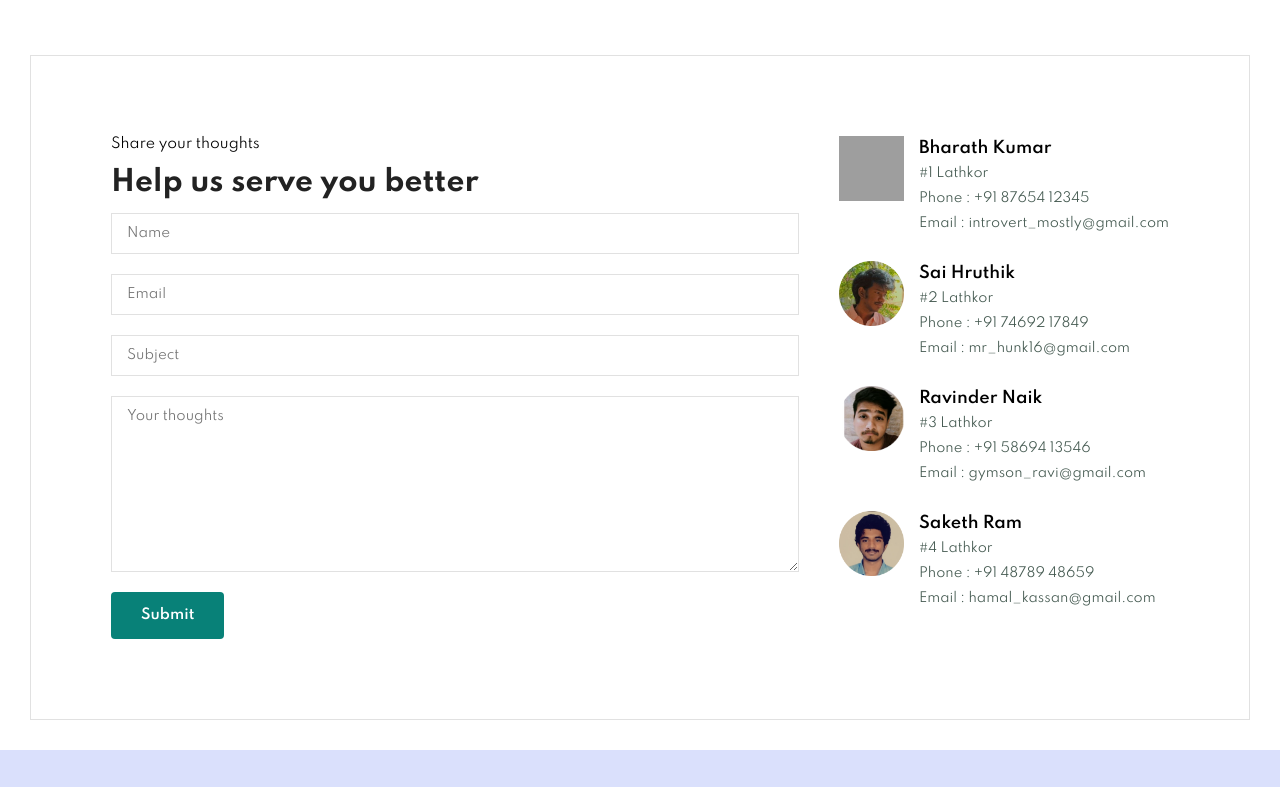
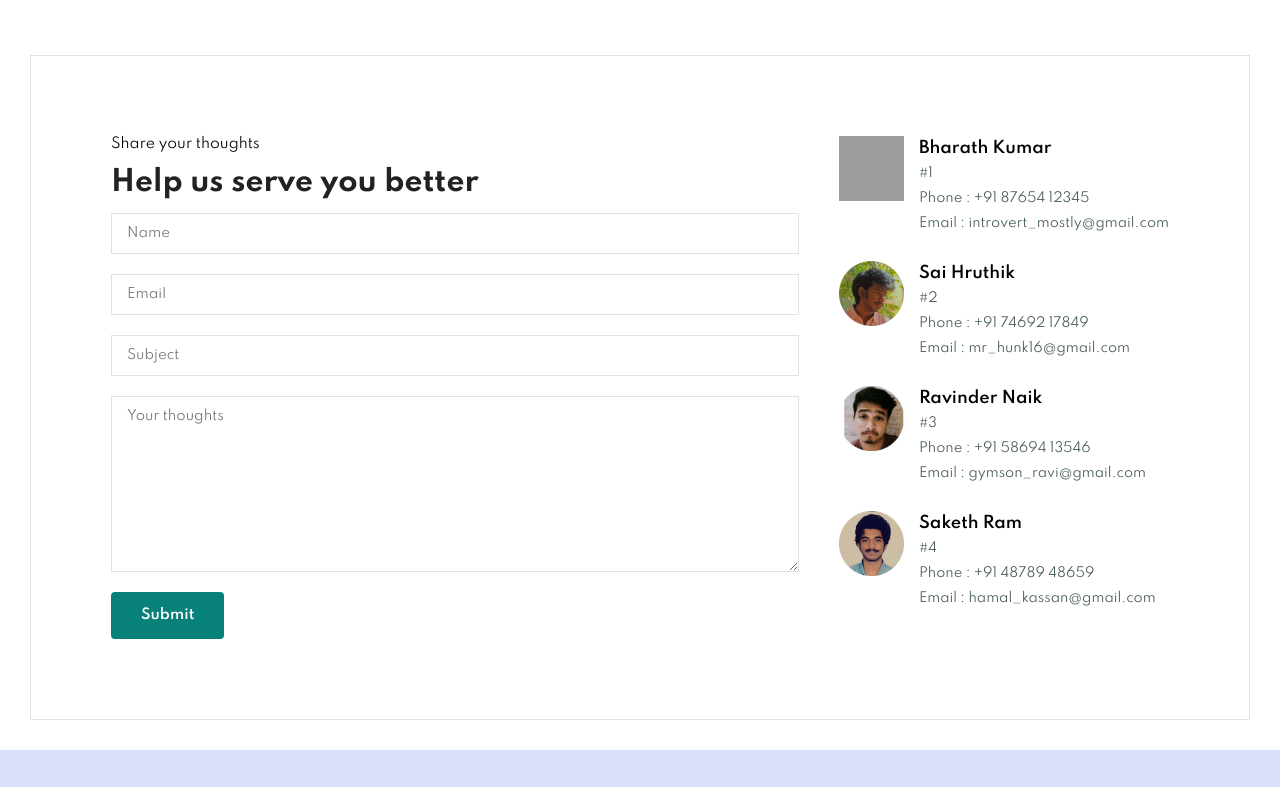
Before and after one commit to bharath-krypt/Thrift-store, a plain HTML site: page Contact.html in a window 1280 px wide. Shown: the part 1340-2127 px from the top of the page. Drawn offline with Linux system fonts and the light colour scheme; grey boxes are pictures that could not be loaded.

Commit message:
Update Contact.html
made minute changes

```diff
--- a/Contact.html
+++ b/Contact.html
@@ -66,19 +66,19 @@
             <div class="people">
                 <div>
                     <img src="img/des2.png" alt="">
-                    <p><span>Bharath Kumar</span>#1 Lathkor<br>Phone : +91 87654 12345<br> Email : introvert_mostly@gmail.com</p>
+                    <p><span>Bharath Kumar</span>#1 <br>Phone : +91 87654 12345<br> Email : introvert_mostly@gmail.com</p>
                 </div>
                 <div>
                     <img src="img/lt2.png" alt="">
-                    <p><span> Sai Hruthik</span>#2 Lathkor<br>Phone : +91 74692 17849<br> Email : mr_hunk16@gmail.com</p>
+                    <p><span> Sai Hruthik</span>#2 <br>Phone : +91 74692 17849<br> Email : mr_hunk16@gmail.com</p>
                 </div>
                 <div>
                     <img src="img/lt3.png" alt="">
-                    <p><span>Ravinder Naik</span>#3 Lathkor<br>Phone : +91 58694 13546<br> Email : gymson_ravi@gmail.com</p>
+                    <p><span>Ravinder Naik</span>#3 <br>Phone : +91 58694 13546<br> Email : gymson_ravi@gmail.com</p>
                 </div>
                 <div>
                     <img src="img/lt4.png" alt="">
-                    <p><span>Saketh Ram</span>#4 Lathkor<br>Phone : +91 48789 48659<br> Email : hamal_kassan@gmail.com</p>
+                    <p><span>Saketh Ram</span>#4 <br>Phone : +91 48789 48659<br> Email : hamal_kassan@gmail.com</p>
                 </div>
             </div>
         </section>
```
